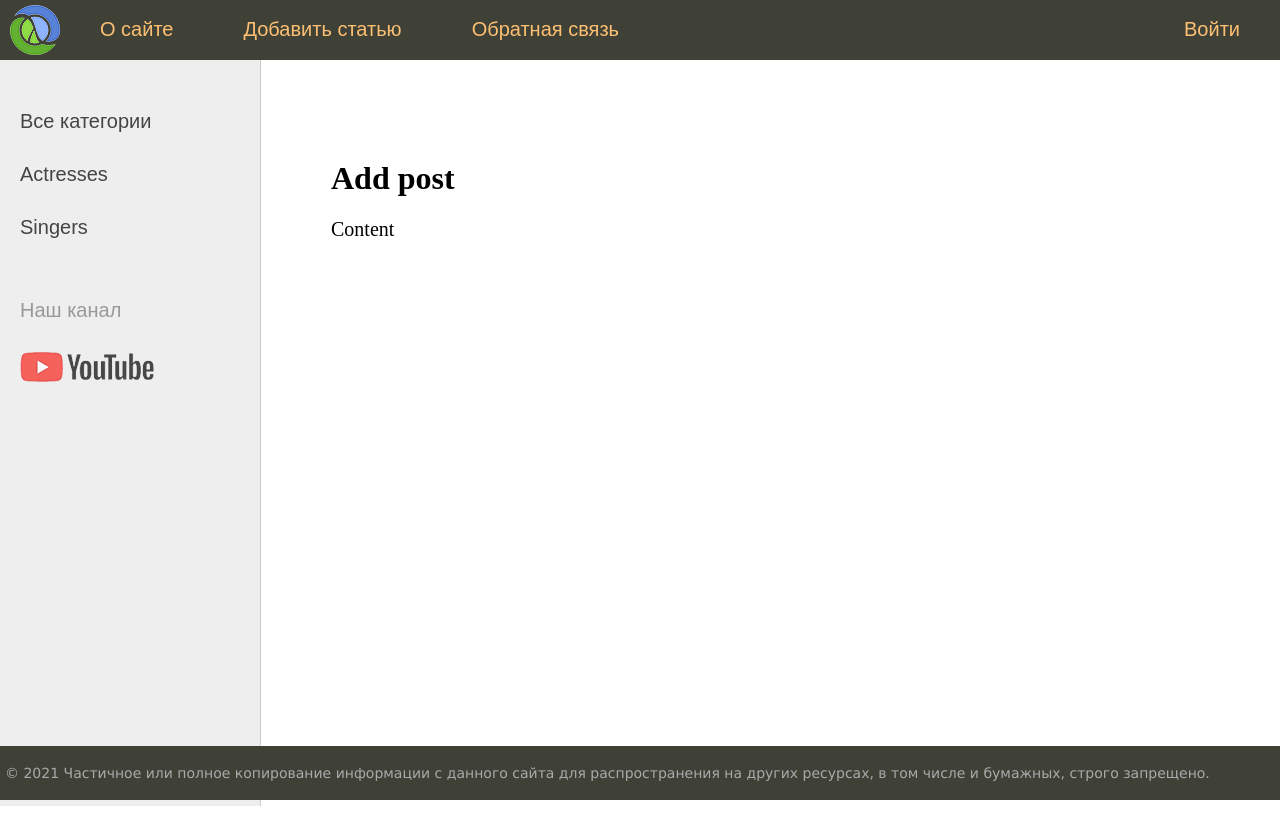
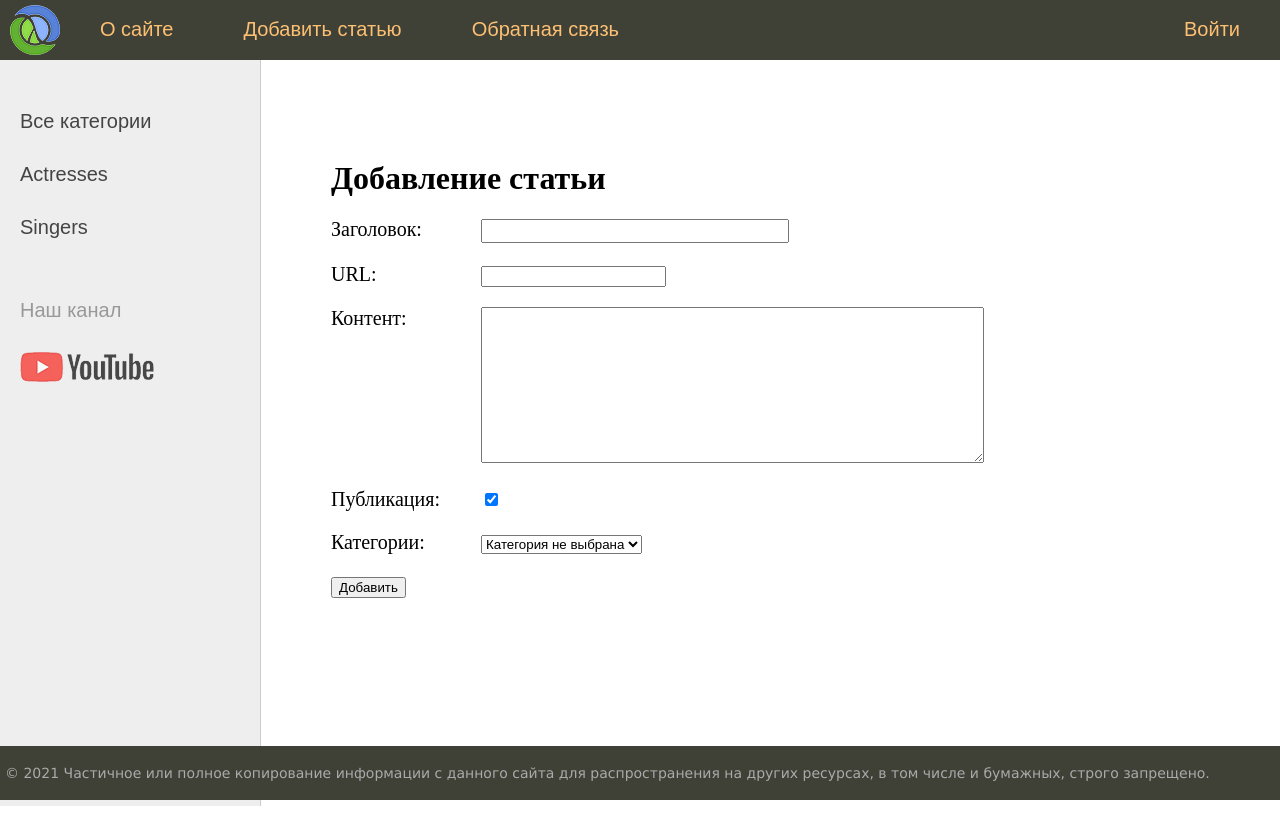
Before and after one commit to MlsterMass/Djsite, a Django app: page /addpage/ in a window 1280 px wide. Run offline with Django 3.2, Linux system fonts and the light colour scheme; data comes from the database, SQL or seed files in the repository; both versions use the stored data as it was after the commit.

Commit message:
forms without models

```diff
--- a/women/forms.py
+++ b/women/forms.py
@@ -1,2 +1,10 @@
 from django import forms
 from .models import *
+
+
+class AddPostForm(forms.Form):
+    title = forms.CharField(max_length=255, label="Заголовок", widget=forms.TextInput(attrs={'class': 'form-input'}))
+    slug = forms.SlugField(max_length=255, label="URL")
+    content = forms.CharField(widget=forms.Textarea(attrs={'cols': 60, 'rows': 10}), label="Контент")
+    is_published = forms.BooleanField(label="Публикация", required=False, initial=True)
+    cat = forms.ModelChoiceField(queryset=Category.objects.all(), label="Категории", empty_label="Категория не выбрана")
--- a/women/templates/women/addpage.html
+++ b/women/templates/women/addpage.html
@@ -2,5 +2,19 @@
 
 {% block content %}
 <h1>{{title}}</h1>
-<p>Content</p>
+
+<form action="{% url 'add_page' %}" method="post">
+    {% csrf_token %}
+
+    <div class="form-error">{{ form.non_field_errors }}</div>
+
+{% for f in form %}
+<p><label class="form-label" for="{{ f.id_for_label }}">{{f.label}}: </label>{{ f }}</p>
+<div class="form-error">{{ f.errors }}</div>
+{% endfor %}
+
+
+    <button type="submit">Добавить</button>
+</form>
+
 {% endblock %}
--- a/women/views.py
+++ b/women/views.py
@@ -1,5 +1,7 @@
 from django.http import HttpResponse, HttpResponseNotFound, Http404
 from django.shortcuts import render, redirect, get_object_or_404
+
+from .forms import AddPostForm
 from .models import *
 
 # Create your views here.
@@ -28,7 +30,19 @@ def about(request):
 
 
 def addpage(request):
-    return render(request, 'women/addpage.html', {'menu': menu, 'title': 'Add post'})
+    if request.method == 'POST':
+        form = AddPostForm(request.POST)
+        if form.is_valid():
+            # print(form.cleaned_data)
+            try:
+                Women.objects.create(**form.cleaned_data)
+                return redirect('home')
+            except:
+                form.add_error(None, 'Ошибка добавления поста')
+
+    else:
+        form = AddPostForm()
+    return render(request, 'women/addpage.html', {'form': form, 'menu': menu, 'title': 'Добавление статьи'})
 
 
 def contact(request):
```
Also changed, not shown: db.sqlite3, 1 other file.
